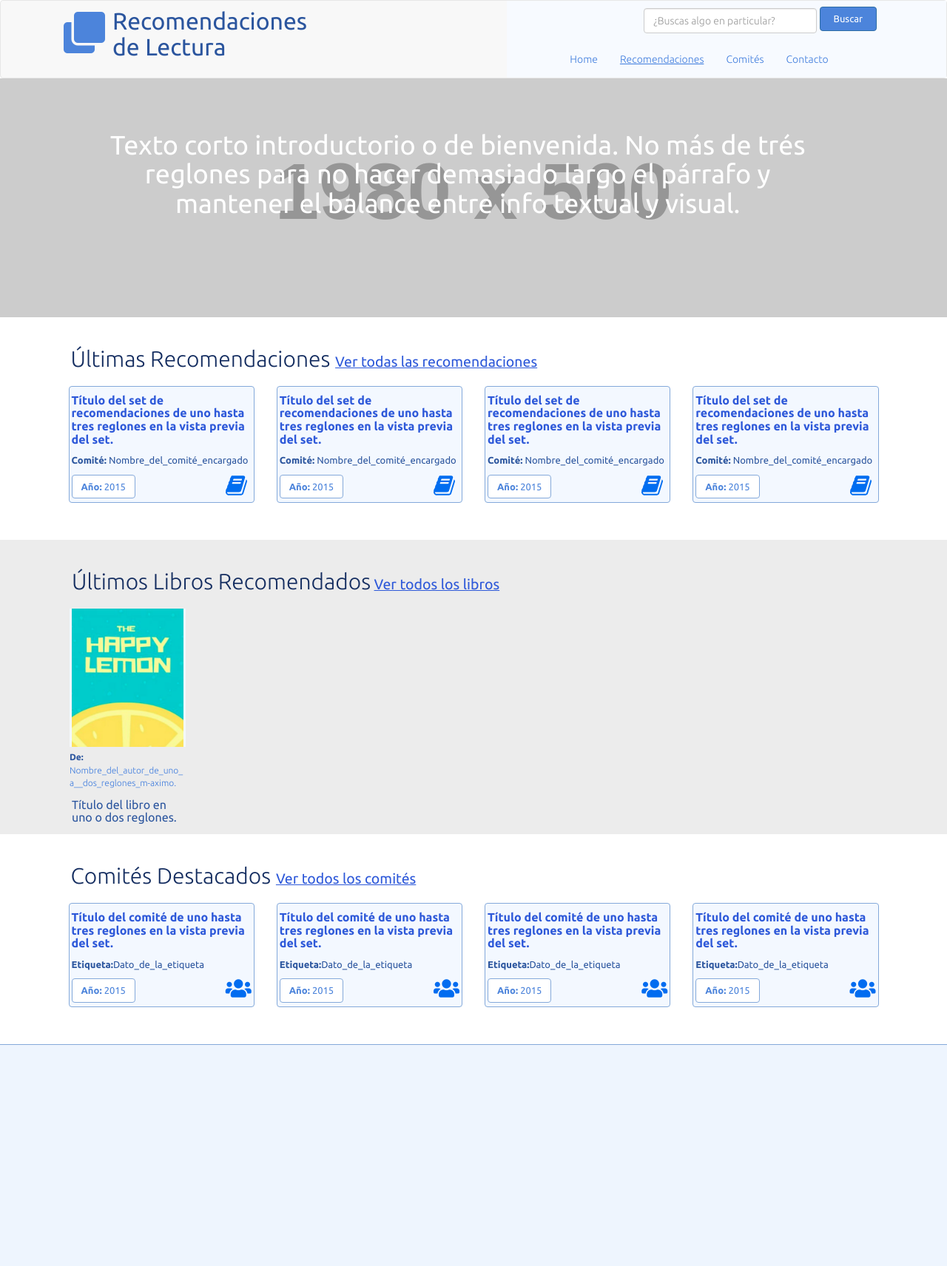
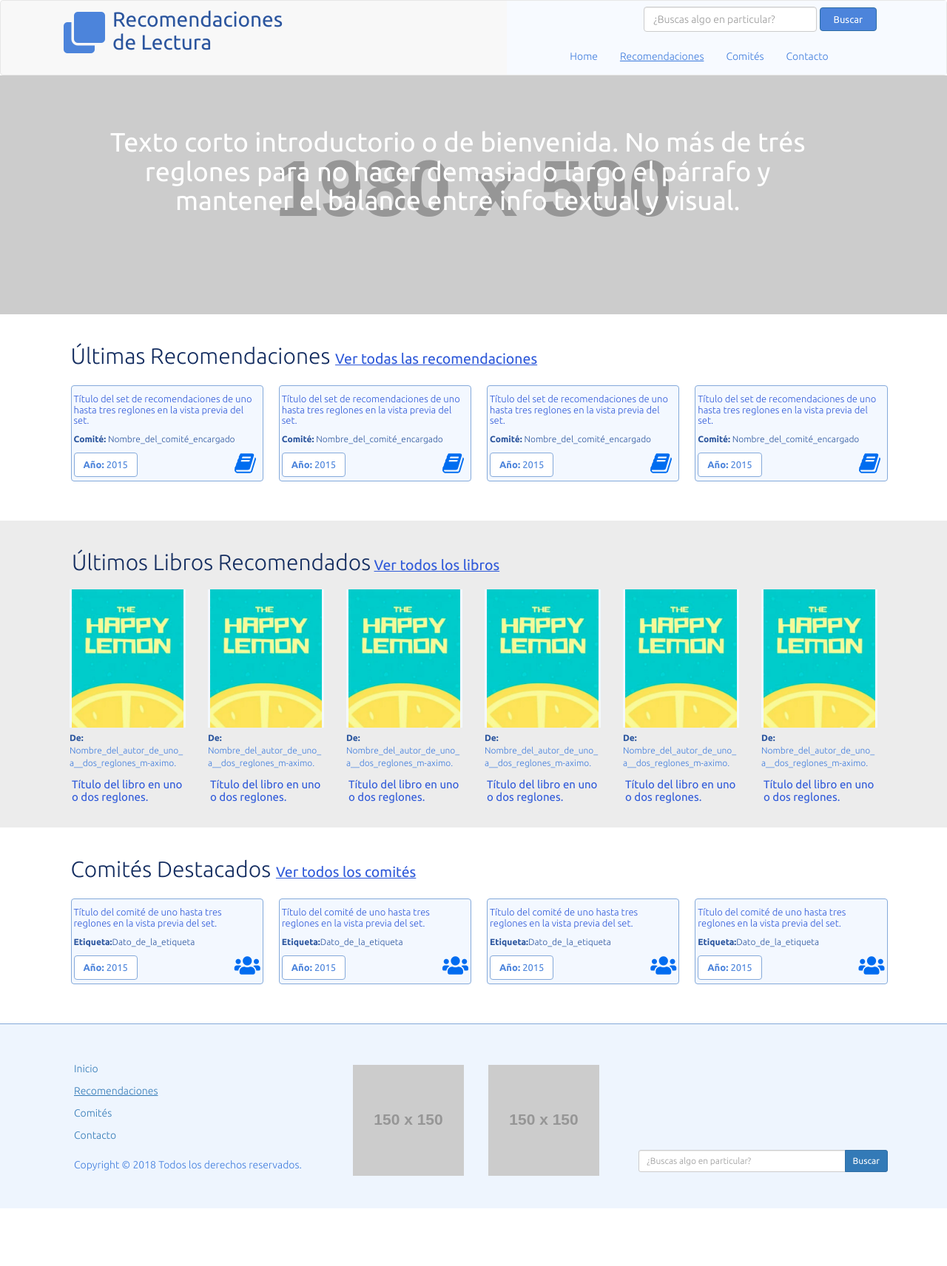
Before and after one commit to luigi-zuniga/Portales, a PHP site: page / in a window 1280 px wide. Shown: the whole page at 74% size. After the commit the page ends 1634 px from the top, so only its background shows below. Run offline with PHP 8.4, Linux system fonts and the light colour scheme; grey boxes labelled with a size stand in for pictures from a placeholder-image service; some libraries are stand-ins or nearby versions.

Commit message:
P1.0.0.1 PLR Home sin correccion de footer

```diff
--- a/Resources/styles/homeStyles.css
+++ b/Resources/styles/homeStyles.css
@@ -2,6 +2,7 @@
 {
     font-family: 'Ubuntu', sans-serif;
 }
+
 
 .nav
 {
@@ -40,7 +41,7 @@
 .nav-header-text h1
 {
     color:#2B559E;
-    font-size:32px;
+    font-size:28px;
     font-weight:500;
     font-style: normal;
     margin-top: 10px;
@@ -125,7 +126,7 @@
 .thumbnail {
     background:#F3F8FF;
     padding: 0px 3px;
-    margin:0px;
+    margin:3px;
     position:relative;
     overflow:hidden;
     border:1px solid #84A9DA;
@@ -133,8 +134,8 @@
 
 .thumbnail h4
 {
-    font-size:16px;
-    font-weight:bold;
+    font-size:13px;
+    font-weight:300;
     color:#2E59D9;
 }
 
@@ -142,6 +143,7 @@
 {
     border:1px solid #84A9DA;
     color:#4C84DB;
+        margin-bottom:5px;
 }
 
 .thumbnail-comite
@@ -151,7 +153,8 @@
 .thumbnail p
 {
     color:#2B559E;
-    font-size:13px;
+    font-size:12px;
+    font-weight:100;
 }
 
 
@@ -170,7 +173,7 @@
 }
 
 .thumbnail .caption {
-    padding-top: 35px;
+    padding-top: 25px;
     padding-right:50px;
 }
 
@@ -209,7 +212,6 @@
 .btn
 {
     font-size:13px;
-    margin-bottom:5px;
 }
 
 /******************************************************************/
@@ -242,7 +244,7 @@
 {
     color:#2B559E;
     padding:3px;
-    font-size:16px;
+    font-size:15px;
 }
 
 
@@ -328,6 +330,15 @@
     margin-top:5px;
 }
 
+.thumbnail-titulo
+{
+    margin-bottom:30px;
+}
+
+.thumbnail-titulo h4
+{
+    color:#2E59D9;
+}
 
 /*********   LIBROS RECOMENDADOS CAROUSEL **********/
 
@@ -346,8 +357,58 @@
 
 .footer
 {
+    font-weight: lighter;
+    display:flex;
     margin-top:50px;
-    height:300px;
+    height:250px;
     background:#EEF5FE;
     border-top:1px solid  #84A9DA;
 }
+
+.footer-enlaces
+{
+    font-size:14px;
+    padding-top:50px;
+    padding-left:30px;
+}
+
+.footer-enlaces ul
+{
+    list-style:none;
+}
+
+.footer-enlaces li
+{
+    padding-bottom:10px;
+}
+
+.footer-enlaces p
+{
+    padding-left:40px;
+    color: #3D7BDD;
+
+}
+.footer-logos
+{
+    padding-top:55px;
+}
+
+.footer-logos img
+{
+    margin-left:30px;
+}
+
+
+.footer-search
+{
+    margin-top:170px;
+    margin-right:50px;
+}
+
+
+/****** set column ******/
+.col-lg-3,.col-md-3,.col-sm-6,.col-xs-12
+{
+    padding-right: 0px !important;
+}
+/***********************/
--- a/Views/carouselBooks.php
+++ b/Views/carouselBooks.php
@@ -8,7 +8,7 @@
 			<!--end Header-->
 
 			<!-- Content Galeria -->
-			<div class="col-lg-2">
+			<div class="col-lg-2 col-md-2 col-sm-3 col-xs-6">
 				<div class="thumbnail-books">
 					<img class="img-responsive" src="Resources/img/portada.jpg"  alt="..."/>
 						<div class="caption-books">
@@ -23,6 +23,85 @@
 				</div>
 			</div>
 			<!--End Content Galery-->
+			<div class="col-lg-2 col-md-2 col-sm-3 col-xs-6">
+				<div class="thumbnail-books">
+					<img class="img-responsive" src="Resources/img/portada.jpg"  alt="..."/>
+						<div class="caption-books">
+							<h4><a href="#"><i class="far fa-eye fa-1x"></i> Ver</a></h4>
+						</div>
+				</div>
+				<div class="thumbnail-text">
+					<p><strong>De: </strong><span>Nombre_del_autor_de_uno_<br/>a__dos_reglones_m-aximo.<span></p>
+				</div>
+				<div class="thumbnail-titulo">
+					<h4>Título del libro en uno o dos reglones.</h4>
+				</div>
+			</div>
+
+			<div class="col-lg-2 col-md-2 col-sm-3 col-xs-6">
+				<div class="thumbnail-books">
+					<img class="img-responsive" src="Resources/img/portada.jpg"  alt="..."/>
+						<div class="caption-books">
+							<h4><a href="#"><i class="far fa-eye fa-1x"></i> Ver</a></h4>
+						</div>
+				</div>
+				<div class="thumbnail-text">
+					<p><strong>De: </strong><span>Nombre_del_autor_de_uno_<br/>a__dos_reglones_m-aximo.<span></p>
+				</div>
+				<div class="thumbnail-titulo">
+					<h4>Título del libro en uno o dos reglones.</h4>
+				</div>
+			</div>
+
+
+			<div class="col-lg-2 col-md-2 col-sm-3 col-xs-6">
+				<div class="thumbnail-books">
+					<img class="img-responsive" src="Resources/img/portada.jpg"  alt="..."/>
+						<div class="caption-books">
+							<h4><a href="#"><i class="far fa-eye fa-1x"></i> Ver</a></h4>
+						</div>
+				</div>
+				<div class="thumbnail-text">
+					<p><strong>De: </strong><span>Nombre_del_autor_de_uno_<br/>a__dos_reglones_m-aximo.<span></p>
+				</div>
+				<div class="thumbnail-titulo">
+					<h4>Título del libro en uno o dos reglones.</h4>
+				</div>
+			</div>
+
+
+			<div class="col-lg-2 col-md-2 col-sm-3 col-xs-6">
+				<div class="thumbnail-books">
+					<img class="img-responsive" src="Resources/img/portada.jpg"  alt="..."/>
+						<div class="caption-books">
+							<h4><a href="#"><i class="far fa-eye fa-1x"></i> Ver</a></h4>
+						</div>
+				</div>
+				<div class="thumbnail-text">
+					<p><strong>De: </strong><span>Nombre_del_autor_de_uno_<br/>a__dos_reglones_m-aximo.<span></p>
+				</div>
+				<div class="thumbnail-titulo">
+					<h4>Título del libro en uno o dos reglones.</h4>
+				</div>
+			</div>
+
+			<div class="col-lg-2 col-md-2 col-sm-3 col-xs-6">
+				<div class="thumbnail-books">
+					<img class="img-responsive" src="Resources/img/portada.jpg"  alt="..."/>
+						<div class="caption-books">
+							<h4><a href="#"><i class="far fa-eye fa-1x"></i> Ver</a></h4>
+						</div>
+				</div>
+				<div class="thumbnail-text">
+					<p><strong>De: </strong><span>Nombre_del_autor_de_uno_<br/>a__dos_reglones_m-aximo.<span></p>
+				</div>
+				<div class="thumbnail-titulo">
+					<h4>Título del libro en uno o dos reglones.</h4>
+				</div>
+			</div>
+
+
+
 
 
 
--- a/Views/footer.php
+++ b/Views/footer.php
@@ -1,7 +1,44 @@
 <footer>
-    <div class="footer">
+    <div class="footer col-lg-12">
+    <div class="col-lg-4">
+        <div class="footer-enlaces">
+            <ul class="footer-lista">
+                <li class="">
+                    <a href="#">Inicio</a>
+                </li>
+                <li>
+                    <a href="#"><u>Recomendaciones</u></a>
+                </li>
+                <li>
+                    <a href="#">Comités</a>
+                </li>
+                <li>
+                    <a href="#">Contacto</a>
+                </li>
+            </ul>
+            <p>Copyright © 2018 Todos los derechos reservados.</p>
+        </div>
+    </div>
+
+    <div class="col-lg-4">
+            <div class="footer-logos">
+                    <img src="https://dummyimage.com/150x150/575757/e6e6ed.jpg" alt="">
+                    <img src="https://dummyimage.com/150x150/575757/e6e6ed.jpg" alt="">
+            </div>
+    </div>
+
+    <div class="col-lg-4">
+            <div class="footer-search">
+                <div class="input-group input-group-sm">
+                    <input type="text" class="form-control" placeholder="¿Buscas algo en particular?">
+                    <div class="input-group-btn">
+                        <button class="btn btn-primary" type="submit"> Buscar</button>
+                    </div>
+                    </div>
+            </div>
+        </div>
+    </div>
 
 
-
-    </div>
+</div>
 </footer>
--- a/index.php
+++ b/index.php
@@ -26,12 +26,5 @@
    <!-- scripts -->
 	<script type="text/javascript" src="bower_components/jquery/dist/jquery.min.js"></script>
 	<script type="text/javascript" src="bower_components/components-bootstrap/js/bootstrap.min.js"></script>
-	<script type="text/javascript">
-		$(document).ready(function() {
-			$('.carousel').carousel({
-			interval: 6000
-			})
-	});
-	</script>
 </body>
 </html>
```
